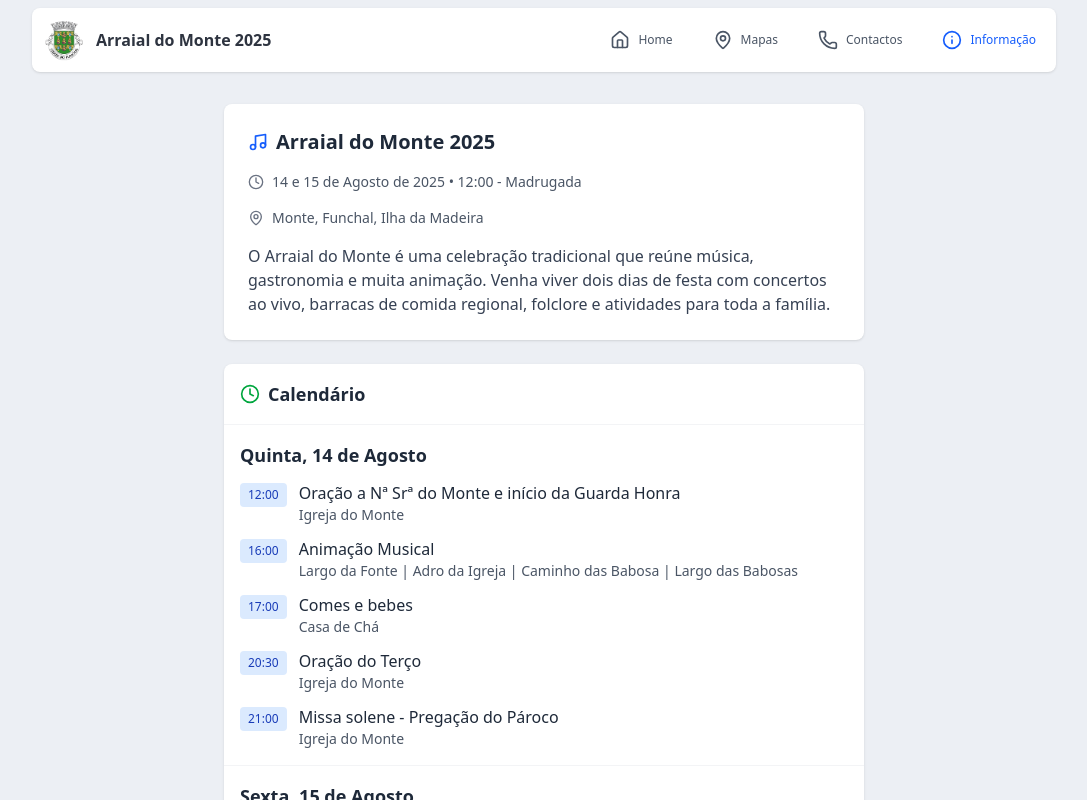
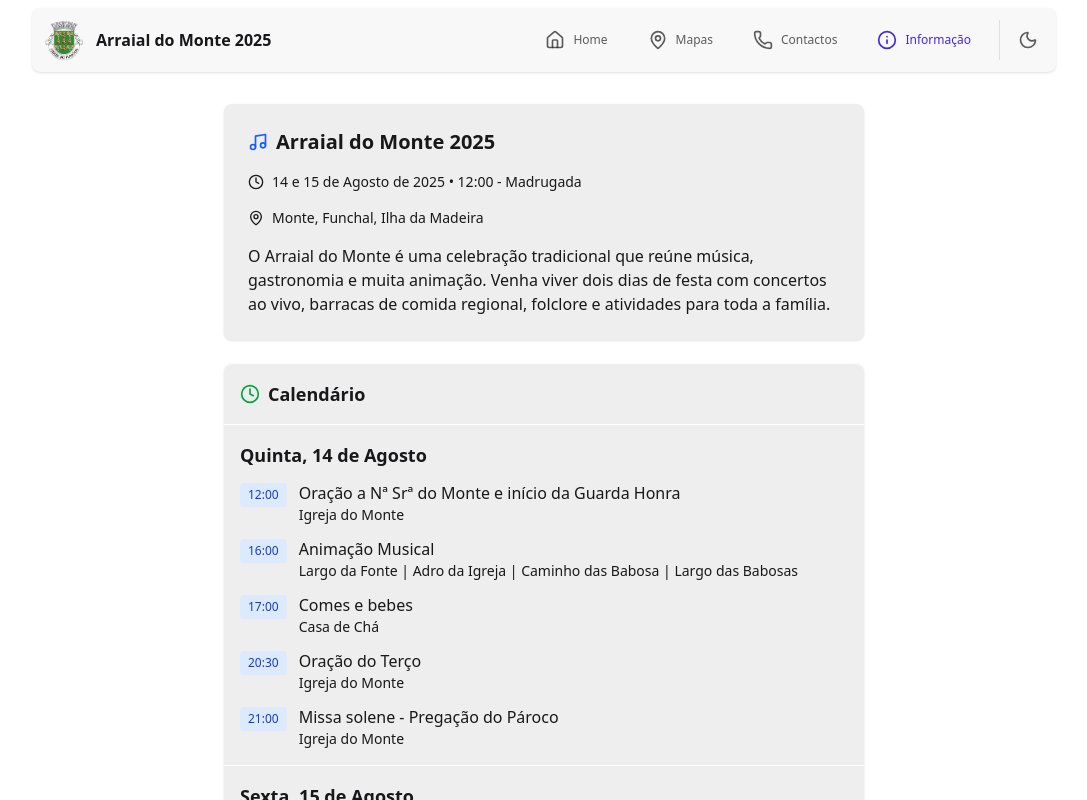
Before and after one commit to the-rfer/iframe-test, a React (Vite) app in the folder vite/: page /app/info in a window 1280 px wide. Shown: the whole page, without its empty margins (96-1183 px from the left). Built offline with nearby package versions, Linux system fonts and the light colour scheme.

Commit message:
feat: darkmode works with daisyui

```diff
--- a/vite/src/components/calendar.jsx
+++ b/vite/src/components/calendar.jsx
@@ -1,11 +1,9 @@
 export function Calendar({ schedule }) {
     return (
-        <div className='divide-y divide-gray-100'>
+        <div className='divide-y divide-base-100'>
             {schedule.map((day, dayIndex) => (
                 <div key={dayIndex} className='p-4'>
-                    <h3 className='mb-3 font-semibold text-gray-800 text-lg'>
-                        {day.day}
-                    </h3>
+                    <h3 className='mb-3 font-semibold text-lg'>{day.day}</h3>
                     <div className='space-y-3'>
                         {day.events.map((event, eventIndex) => (
                             <div key={eventIndex} className='flex items-start'>
@@ -14,10 +12,10 @@ export function Calendar({ schedule }) {
                                 </div>
 
                                 <div className='flex-1'>
-                                    <div className='font-medium text-gray-800'>
+                                    <div className='font-medium'>
                                         {event.event}
                                     </div>
-                                    <div className='text-gray-600 text-sm'>
+                                    <div className='text-sm'>
                                         {event.location}
                                     </div>
                                 </div>
--- a/vite/src/components/mobile-header.jsx
+++ b/vite/src/components/mobile-header.jsx
@@ -1,17 +1,19 @@
 import { NavLink } from 'react-router';
 import { ArrowLeft } from 'lucide-react';
+import { ModeToggle } from '@/components/theme-toggle';
 
 export function MobileHeader({ title }) {
     return (
-        <div className='md:hidden top-0 z-10 sticky bg-white shadow-sm'>
+        <div className='md:hidden top-0 z-10 sticky bg-base-100 shadow-sm'>
             <div className='mx-auto px-4 py-4 container'>
                 <div className='flex items-center'>
                     <NavLink to='/app' className='mr-4'>
-                        <ArrowLeft className='w-6 h-6 text-gray-600' />
+                        <ArrowLeft className='w-6 h-6 text-base-content' />
                     </NavLink>
-                    <h1 className='font-semibold text-gray-800 text-xl'>
-                        {title}
-                    </h1>
+                    <h1 className='font-semibold text-xl'>{title}</h1>
+                    <div className='flex justify-end grow'>
+                        <ModeToggle />
+                    </div>
                 </div>
             </div>
         </div>
--- a/vite/src/components/navbar.jsx
+++ b/vite/src/components/navbar.jsx
@@ -1,5 +1,6 @@
 import { NavLink, useLocation } from 'react-router';
 import { Home, MapPin, Phone, Info } from 'lucide-react';
+import { ModeToggle } from '@/components/theme-toggle';
 import logo from '@/assets/brasao.png';
 
 const navItems = [
@@ -13,7 +14,7 @@ export function DesktopNav() {
     const { pathname } = useLocation();
 
     return (
-        <div className='bg-white shadow-sm m-2 mx-auto rounded-lg max-w-full lg:max-w-[80%] navbar'>
+        <div className='bg-base-200 shadow-sm m-2 mx-auto rounded-lg max-w-full lg:max-w-[80%] navbar'>
             <div className='flex flex-row flex-1 items-center gap-2'>
                 <div className='avatar'>
                     <div className='rounded w-12'>
@@ -30,10 +31,10 @@ export function DesktopNav() {
                         <NavLink
                             key={item.href}
                             to={item.href}
-                            className={`flex flex-row items-center gap-2  px-3 py-2 transition-colors ${
+                            className={`flex flex-row items-center gap-2 px-3 py-2 transition-colors ${
                                 isActive
-                                    ? 'text-blue-600 '
-                                    : 'text-gray-600 hover:text-gray-800'
+                                    ? 'text-primary'
+                                    : 'text-base-content/70 hover:text-base-content'
                             }`}
                         >
                             <item.icon className='w-5 h-5' />
@@ -43,6 +44,10 @@ export function DesktopNav() {
                         </NavLink>
                     );
                 })}
+
+                <div className='pl-2 border-base-content/10 border-l'>
+                    <ModeToggle />
+                </div>
             </div>
         </div>
     );
@@ -52,7 +57,7 @@ export function MobileNav() {
     const { pathname } = useLocation();
 
     return (
-        <nav className='right-0 bottom-0 left-0 z-50 fixed bg-white px-4 py-2 border-gray-200 border-t'>
+        <nav className='right-0 bottom-0 left-0 z-50 fixed bg-base-200 px-4 py-2 border-neutral-content border-t'>
             {/* <nav className='bg-white px-4 py-2 border-gray-200 border-t'> */}
             <div className='flex justify-around mx-auto max-w-md'>
                 {navItems.map((item) => {
@@ -63,8 +68,8 @@ export function MobileNav() {
                             to={item.href}
                             className={`flex flex-col items-center py-2 px-3 rounded-lg transition-colors ${
                                 isActive
-                                    ? 'text-blue-600 bg-blue-50'
-                                    : 'text-gray-600 hover:text-gray-800'
+                                    ? 'text-primary bg-primary-content'
+                                    : 'text-base-content/70 hover:text-base-content'
                             }`}
                         >
                             <item.icon className='mb-1 w-5 h-5' />
--- /dev/null
+++ b/vite/src/components/theme-toggle.jsx
@@ -0,0 +1,31 @@
+import { Moon, Sun } from 'lucide-react';
+import { useEffect, useState } from 'react';
+
+export function ModeToggle() {
+    const [theme, setTheme] = useState(
+        () =>
+            localStorage.getItem('theme') ||
+            (window.matchMedia('(prefers-color-scheme: dark)').matches
+                ? 'dark'
+                : 'light')
+    );
+
+    useEffect(() => {
+        document.documentElement.setAttribute('data-theme', theme);
+        localStorage.setItem('theme', theme);
+    }, [theme]);
+
+    return (
+        <button
+            className='btn-ghost btn-circle btn'
+            onClick={() => setTheme(theme === 'light' ? 'dark' : 'light')}
+            aria-label='Toggle theme'
+        >
+            {theme === 'light' ? (
+                <Moon className='w-5 h-5 text-base-content/70 hover:text-base-content' />
+            ) : (
+                <Sun className='w-5 h-5 text-base-content/70 hover:text-base-content' />
+            )}
+        </button>
+    );
+}
--- a/vite/src/css/index.css
+++ b/vite/src/css/index.css
@@ -1,7 +1,7 @@
 @import 'tailwindcss';
 
 @plugin "daisyui" {
-    themes: nord --default --prefersdark;
+    themes: light --default, dark --prefersdark;
 }
 
 @layer base {
--- a/vite/src/pages/index/page.jsx
+++ b/vite/src/pages/index/page.jsx
@@ -1,6 +1,6 @@
 import { NavLink } from 'react-router';
 
-export function Index() {
+export default function Index() {
     return (
         <div
             className='relative flex justify-center items-center px-4 min-h-screen'
--- a/vite/src/pages/info/page.jsx
+++ b/vite/src/pages/info/page.jsx
@@ -10,26 +10,24 @@ export default function Information() {
             <MobileHeader title='Informação' />
 
             <div className='space-y-6 mx-auto px-4 py-6 container'>
-                <div className='bg-white shadow-sm p-6 rounded-lg'>
-                    <h2 className='flex items-center mb-4 font-semibold text-gray-800 text-xl'>
+                <div className='bg-base-300 shadow-sm p-6 rounded-lg'>
+                    <h2 className='flex items-center mb-4 font-semibold text-xl'>
                         <Music className='mr-2 w-5 h-5 text-blue-600' />
                         Arraial do Monte 2025
                     </h2>
                     <div className='gap-4 grid text-sm'>
                         <div className='flex items-center'>
-                            <Clock className='mr-2 w-4 h-4 text-gray-500' />
-                            <span className='text-gray-600'>
+                            <Clock className='mr-2 w-4 h-4 text-base' />
+                            <span>
                                 14 e 15 de Agosto de 2025 • 12:00 - Madrugada
                             </span>
                         </div>
                         <div className='flex items-center'>
-                            <MapPin className='mr-2 w-4 h-4 text-gray-500' />
-                            <span className='text-gray-600'>
-                                Monte, Funchal, Ilha da Madeira
-                            </span>
+                            <MapPin className='mr-2 w-4 h-4 text-base' />
+                            <span>Monte, Funchal, Ilha da Madeira</span>
                         </div>
                     </div>
-                    <p className='mt-4 text-gray-700'>
+                    <p className='mt-4'>
                         O Arraial do Monte é uma celebração tradicional que
                         reúne música, gastronomia e muita animação. Venha viver
                         dois dias de festa com concertos ao vivo, barracas de
@@ -38,9 +36,9 @@ export default function Information() {
                     </p>
                 </div>
 
-                <div className='bg-white shadow-sm rounded-lg overflow-hidden'>
-                    <div className='p-4 border-gray-100 border-b'>
-                        <h2 className='flex items-center font-semibold text-gray-800 text-lg'>
+                <div className='bg-base-300 shadow-sm rounded-lg overflow-hidden'>
+                    <div className='p-4 border-b border-base-100'>
+                        <h2 className='flex items-center font-semibold text-lg'>
                             <Clock className='mr-2 w-5 h-5 text-green-600' />
                             Calendário
                         </h2>
@@ -49,9 +47,9 @@ export default function Information() {
                     <Calendar schedule={schedule} />
                 </div>
 
-                <div className='bg-white shadow-sm rounded-lg overflow-hidden'>
-                    <div className='p-4 border-gray-100 border-b'>
-                        <h2 className='flex items-center font-semibold text-gray-800 text-lg'>
+                <div className='bg-base-300 shadow-sm rounded-lg overflow-hidden'>
+                    <div className='p-4 border-b border-base-100'>
+                        <h2 className='flex items-center font-semibold text-lg'>
                             <ScrollText className='mr-2 w-5 h-5 text-amber-600' />
                             Fliers
                         </h2>
--- a/vite/src/router/router.jsx
+++ b/vite/src/router/router.jsx
@@ -1,5 +1,5 @@
 import { createBrowserRouter } from 'react-router';
-import { Index } from '@/pages/index/page.jsx';
+import Index from '@/pages/index/page.jsx';
 import App from '@/pages/app/page.jsx';
 import Contacts from '@/pages/contact/page';
 import Information from '@/pages/info/page';
```
Also changed, not shown: vite/src/components/contacts.jsx (+6 -6 lines), vite/src/pages/app/index.jsx (+27 -20 lines).
